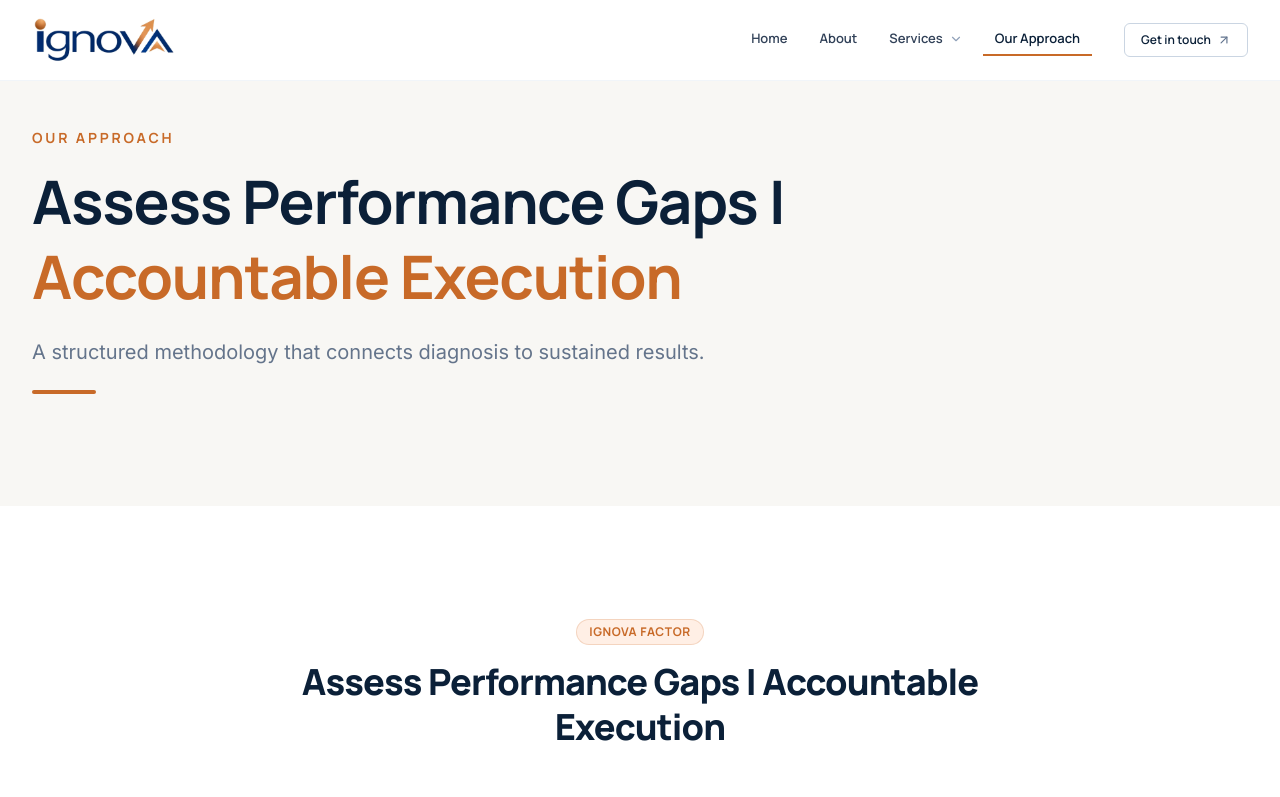
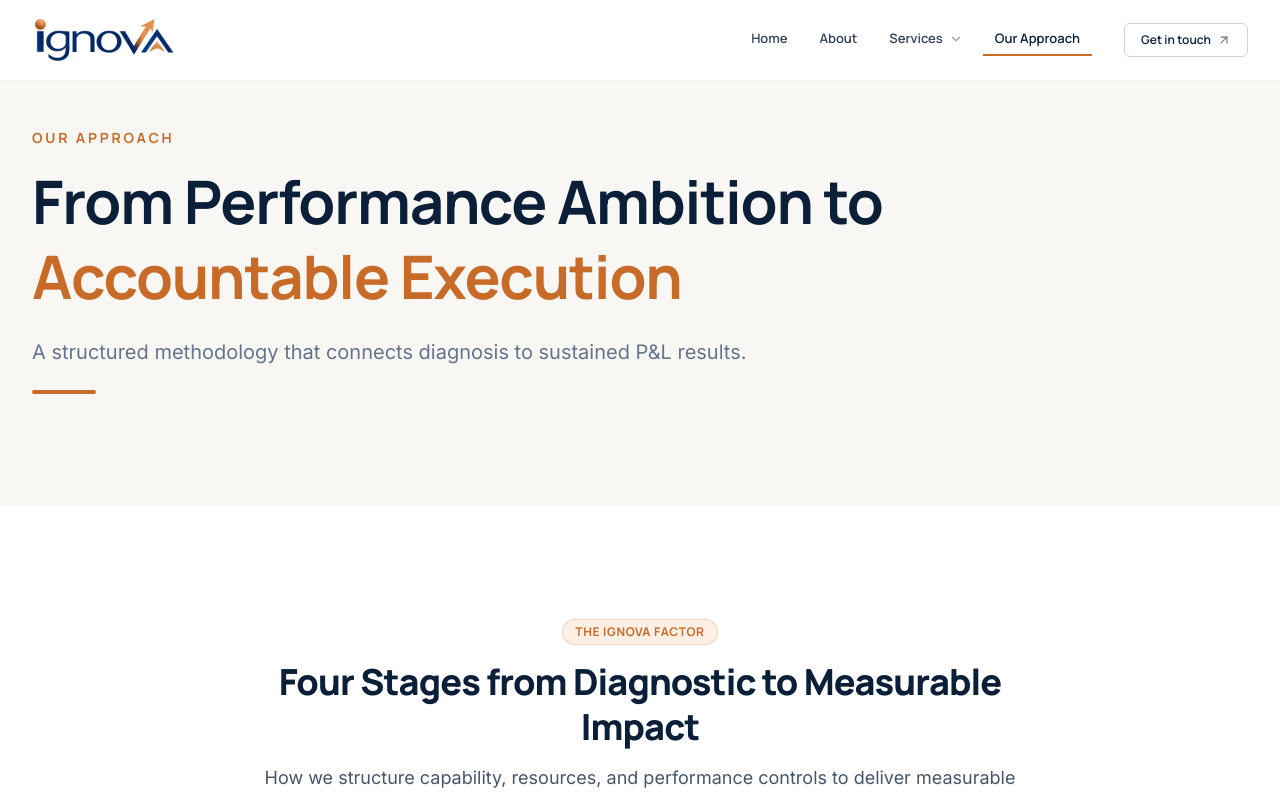
Before and after one commit to ayushprakash1010-jpg/Ignova, a Next.js app: page /approach in a window 1280 px wide. Shown: the top 797 px of the page. Built offline with nearby package versions, Linux system fonts and the light colour scheme; a web font is replaced by a local one.

Commit message:
fix(approach): replace awkward pipe character and duplicated headline with executive copy

```diff
--- a/src/app/approach/page.tsx
+++ b/src/app/approach/page.tsx
@@ -72,11 +72,11 @@ export default function ApproachPage() {
               className="text-4xl md:text-5xl lg:text-6xl font-bold text-navy leading-tight mb-6"
               style={{ fontFamily: "var(--font-heading)" }}
             >
-              Assess Performance Gaps |{" "}
+              From Performance Ambition to{" "}
               <span className="text-orange">Accountable Execution</span>
             </h1>
             <p className="text-lg md:text-xl text-charcoal-light max-w-3xl">
-              A structured methodology that connects diagnosis to sustained
+              A structured methodology that connects diagnosis to sustained P&L
               results.
             </p>
             <div className="mt-6 h-1 w-16 rounded-full bg-orange" />
@@ -88,8 +88,9 @@ export default function ApproachPage() {
       <section className="bg-white py-20 md:py-28">
         <div className="max-w-7xl mx-auto px-4 sm:px-6 lg:px-8">
           <SectionHeading
-            label="IGNOVA FACTOR"
-            title="Assess Performance Gaps | Accountable Execution"
+            label="THE IGNOVA FACTOR"
+            title="Four Stages from Diagnostic to Measurable Impact"
+            subtitle="How we structure capability, resources, and performance controls to deliver measurable results."
             centered
           />
           <div className="grid grid-cols-1 sm:grid-cols-2 lg:grid-cols-4 gap-6">
```
